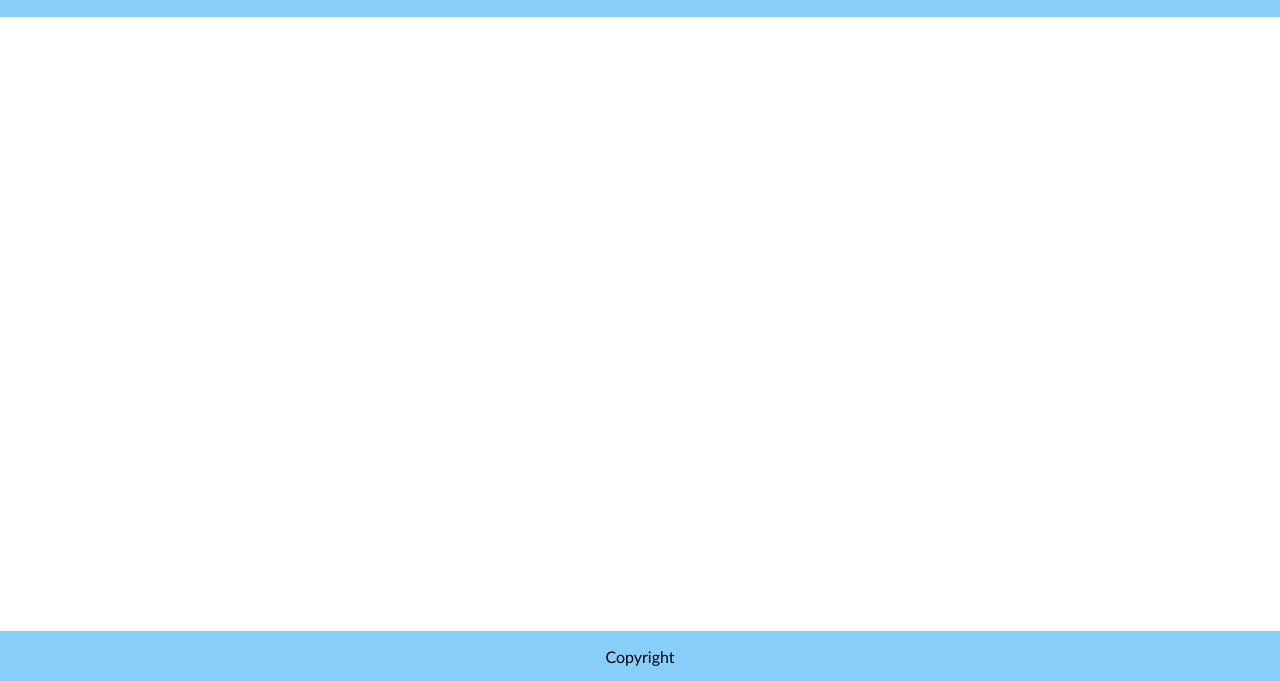
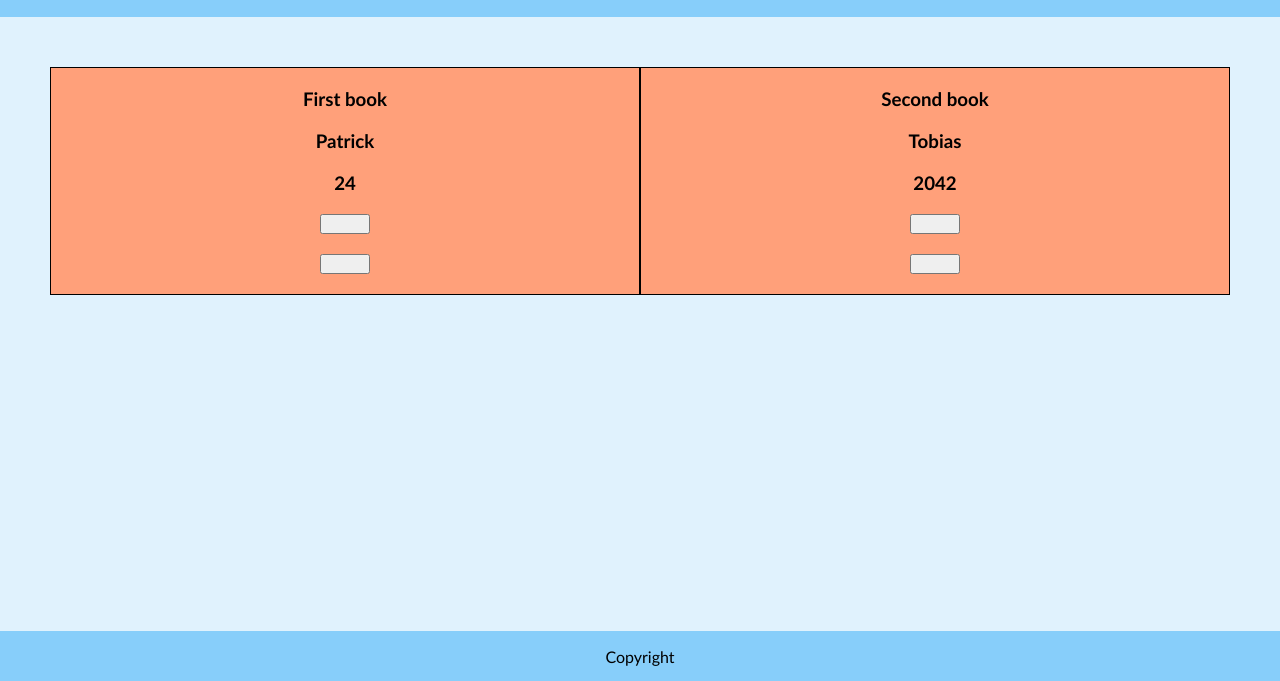
Before and after one commit to PatrickBethmann/Library, a plain HTML site: page index.html in a window 1280 px wide. Shown: the part 119-800 px from the top of the page. Drawn offline with Linux system fonts and the light colour scheme.

Commit message:
Added createBookCard() Fcuntion adn improved design

```diff
--- a/index.html
+++ b/index.html
@@ -13,7 +13,7 @@
 <body>
   <header><h1>LIBRARY</h1></header>
   <div id="main">
-    <div id="books">
+    <div id="bookGrid">
 
     </div>
   </div>
--- a/script.js
+++ b/script.js
@@ -1,4 +1,5 @@
 let myLibrary = [];
+const bookGrid = document.querySelector("#bookGrid");
 
 function Book(title, author, pages, isRead) {
     this.title = title;
@@ -16,6 +17,8 @@ function Book(title, author, pages, isRead) {
 }
 
 
+
+
 // Test examples
 let book1 = new Book("First book", "Patrick", 24, true);
 let book2 = new Book("Second book", "Tobias", 2042, false);
@@ -23,7 +26,37 @@ myLibrary.push(book1, book2);
 
 console.log("--------------------------------------------------")
 console.log("All books:")
-myLibrary.forEach(element => {
-    console.log(element.info());
+myLibrary.forEach(book => {
+    createBookCard(book);
+    console.log(book.info());
 });
 console.log("--------------------------------------------------")
+
+function createBookCard(book) {
+    // Create BookCard Elements
+    const bookCard = document.createElement("div");
+    const title = document.createElement("h3");
+    const author = document.createElement("h3");
+    const pages = document.createElement("h3");
+    const readBtn = document.createElement("button");
+    const removeBtn = document.createElement("button");
+
+    // Edit Contents
+    title.textContent = book.title;
+    author.textContent = book.author;
+    pages.textContent = book.pages;
+
+    // Set Classes
+    bookCard.classList.add("bookCard");
+    readBtn.classList.add("btn");
+    removeBtn.classList.add("btn");
+
+    // append elements
+    bookCard.appendChild(title);
+    bookCard.appendChild(author);
+    bookCard.appendChild(pages);
+    bookCard.appendChild(readBtn);
+    bookCard.appendChild(removeBtn);
+    bookGrid.appendChild(bookCard);
+
+}
--- a/style.css
+++ b/style.css
@@ -2,6 +2,8 @@
     font-family: 'Gill Sans', 'Gill Sans MT', Calibri, 'Trebuchet MS', sans-serif;
     --header-color: lightskyblue;
     --footer-color: lightskyblue;
+    --book-color: lightsalmon;
+    --body-color: rgb(53%, 81%, 98%, 0.25);
 }
 *, *::before, *::after {
     box-sizing: border-box;
@@ -9,11 +11,17 @@
     margin: 0;
 }
 body{
+    background-color: var(--body-color);
     margin: 0;
     display: flex;
     flex-direction: column;
     justify-content: space-between;
-    align-items: center;
+    align-items: stretch;
+}
+
+.btn {
+    height: 20px;
+    width: 50px;
 }
 
 header {
@@ -35,10 +43,20 @@ header {
     align-items: center;
     padding: 50px;
 }
-#books {
+#bookGrid {
+    width: 100%;
     display: grid;
+    grid-template-columns: repeat(2, 1fr);
 }
-.book {
+.bookCard {
+    background-color: var(--book-color);
+    border: 1px solid black;
+    display: flex;
+    flex-direction: column;
+    justify-content: space-evenly;
+    align-items: center;
+    gap: 20px;
+    padding: 20px;
 
 }
 
```
